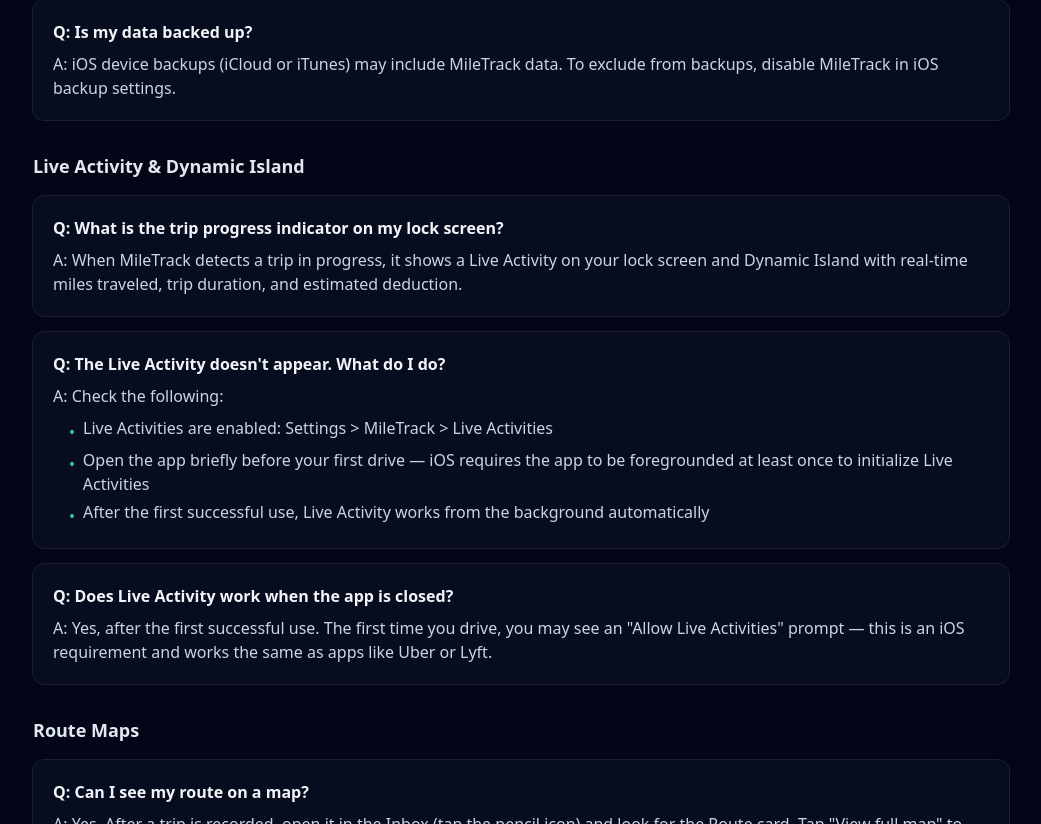
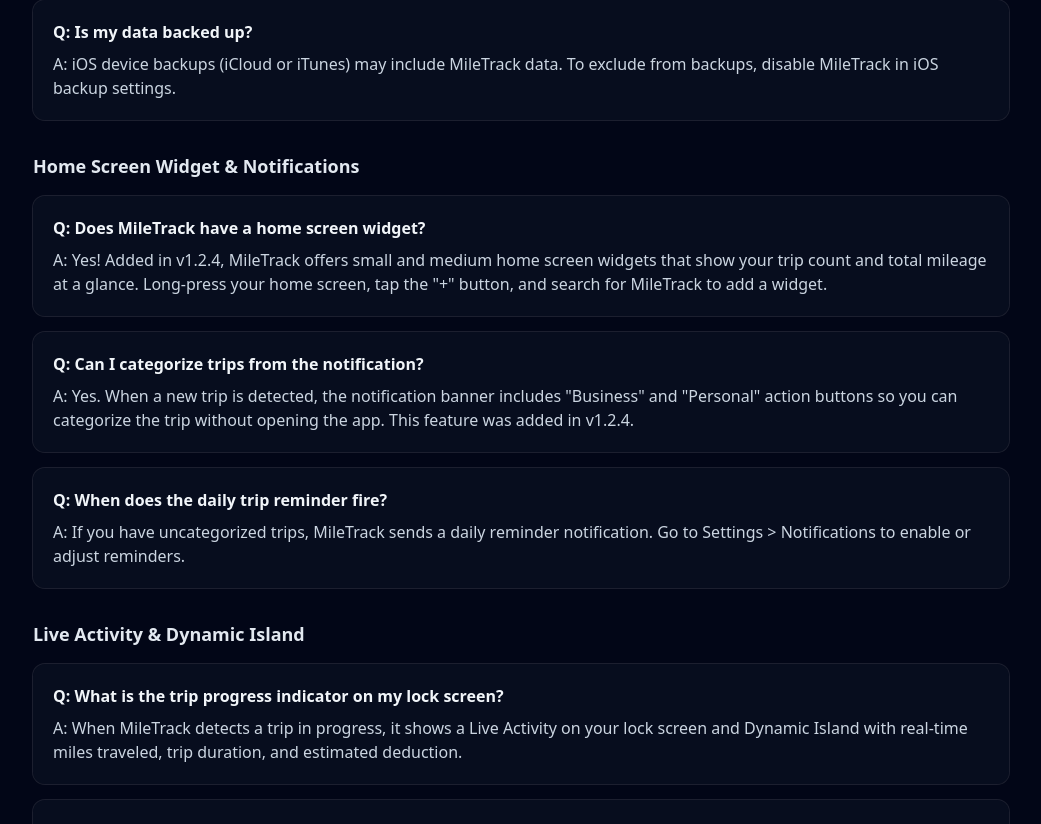
Before and after one commit to knportal/plenitudo, a Next.js app: page /app/miletrack/support in a window 1280 px wide. Shown: the part 5496-6320 px from the top of the page, without its empty margins (119-1160 px from the left). Built offline with nearby package versions, Linux system fonts and the light colour scheme.

Commit message:
MileTrack support page: update to v1.2.4, add widget & notification FAQs

```diff
--- a/src/app/app/miletrack/support/page.tsx
+++ b/src/app/app/miletrack/support/page.tsx
@@ -544,6 +544,39 @@
             </div>
           </div>
 
+          {/* Home Screen Widget & Notifications */}
+          <div className="mb-8">
+            <h3 className="text-lg font-semibold text-slate-200 mb-4">
+              Home Screen Widget &amp; Notifications
+            </h3>
+            <div className="space-y-4">
+              <div className="rounded-xl p-5 ring-1 ring-white/10 bg-slate-900/40">
+                <h4 className="font-semibold text-slate-100 mb-2">
+                  Q: Does MileTrack have a home screen widget?
+                </h4>
+                <p className="text-slate-300">
+                  A: Yes! Added in v1.2.4, MileTrack offers small and medium home screen widgets that show your trip count and total mileage at a glance. Long-press your home screen, tap the "+" button, and search for MileTrack to add a widget.
+                </p>
+              </div>
+              <div className="rounded-xl p-5 ring-1 ring-white/10 bg-slate-900/40">
+                <h4 className="font-semibold text-slate-100 mb-2">
+                  Q: Can I categorize trips from the notification?
+                </h4>
+                <p className="text-slate-300">
+                          A: Yes. When a new trip is detected, the notification banner includes &quot;Business&quot; and &quot;Personal&quot; action buttons so you can categorize the trip without opening the app. This feature was added in v1.2.4.
+                </p>
+              </div>
+              <div className="rounded-xl p-5 ring-1 ring-white/10 bg-slate-900/40">
+                <h4 className="font-semibold text-slate-100 mb-2">
+                  Q: When does the daily trip reminder fire?
+                </h4>
+                <p className="text-slate-300">
+                          A: If you have uncategorized trips, MileTrack sends a daily reminder notification. Go to Settings &gt; Notifications to enable or adjust reminders.
+                </p>
+              </div>
+            </div>
+          </div>
+
           {/* Live Activity & Dynamic Island */}
           <div className="mb-8">
             <h3 className="text-lg font-semibold text-slate-200 mb-4">
@@ -807,8 +840,8 @@
           <div className="rounded-xl p-6 ring-1 ring-white/10 bg-slate-900/40">
             <ul className="space-y-2 text-slate-300">
               <li><strong className="text-slate-200">Developer:</strong> Plenitudo AI</li>
-              <li><strong className="text-slate-200">Last Updated:</strong> April 4, 2026</li>
-              <li><strong className="text-slate-200">Version:</strong> 1.2</li>
+              <li><strong className="text-slate-200">Last Updated:</strong> May 5, 2026</li>
+              <li><strong className="text-slate-200">Version:</strong> 1.2.4</li>
             </ul>
           </div>
         </section>
```
